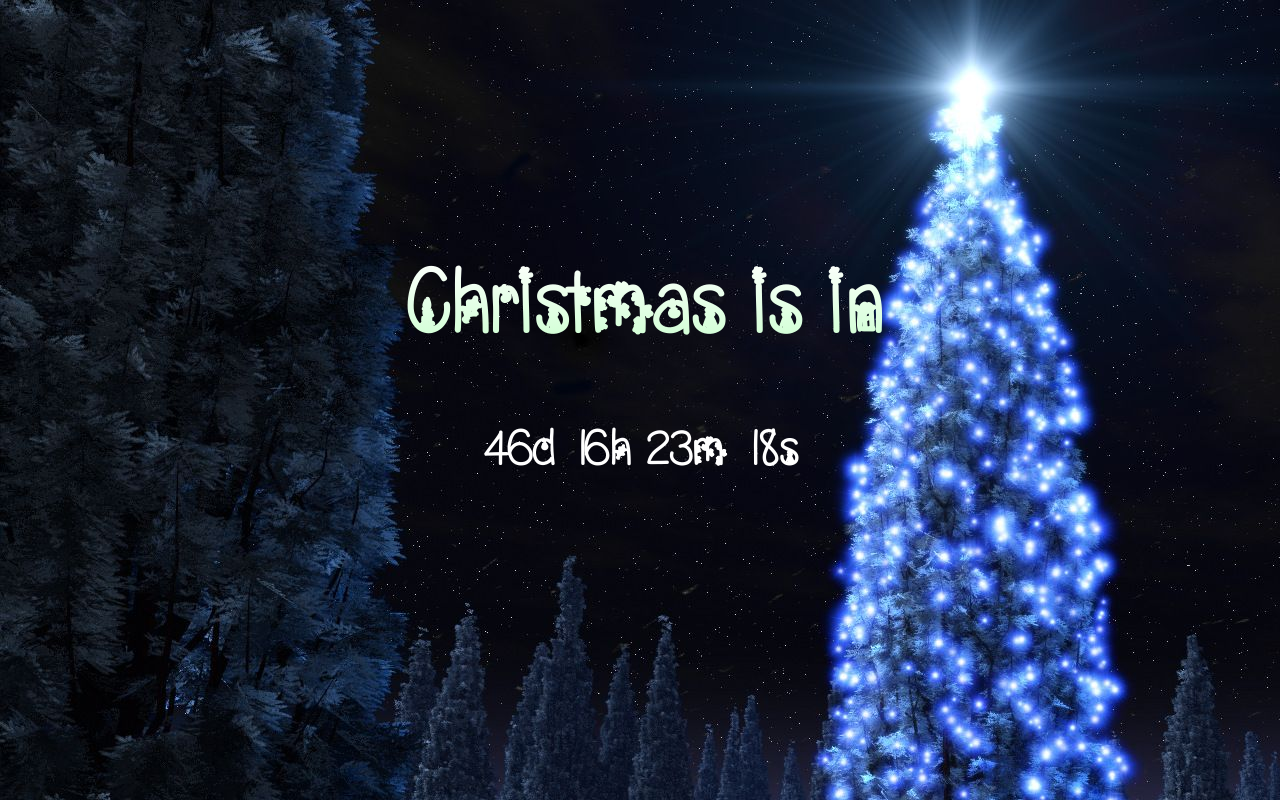
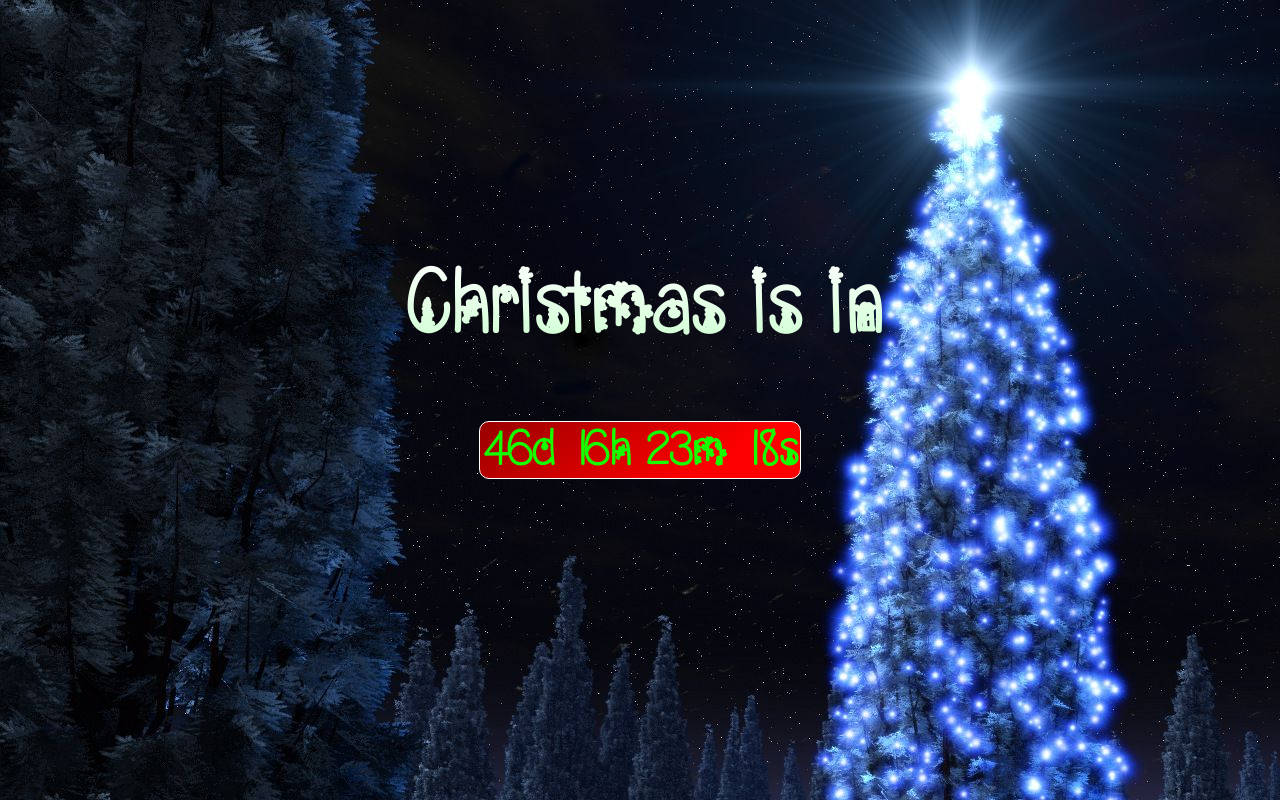
Before and after one commit to Kaytin808/Christmas-countdown-timer, a plain HTML site: page index.html in a window 1280 px wide. Drawn offline with Linux system fonts and the light colour scheme.

Commit message:
Added Gradient background to timer

```diff
--- a/index.html
+++ b/index.html
@@ -8,10 +8,11 @@
     <title>Christmas Timer</title>
 </head>
 <body>
+<div class="christmas-box">
+<h1 class="christmas">Christmas is in</h1>
 
-<h1 class="christmas">Christmas is in</h1>
     <p id="demo"></p>
-
+</div>
     <script src="/script.js"></script>
 </body>
 </html>
--- a/style.css
+++ b/style.css
@@ -6,7 +6,13 @@
     font-family: christ;
     font-weight: 700;
     font-size: 50px;
-    color: white;
+    color: rgb(21, 255, 0);
+    border: 1px solid white;
+    border-radius: 10px;
+    width: 20rem;
+    text-align: center;
+    background-color: #990000;
+    background-image: linear-gradient(147deg, #990000 0%, #ff0000 74%);
   }
 .christmas {
     font-family: christ;
@@ -16,6 +22,7 @@
     text-align: center;
     min-height: 58vh;
     font-size: 90px;
+    border: 1px white;
     background: -webkit-linear-gradient(rgb(255, 255, 255), rgb(0, 255, 21));
     -webkit-background-clip: text;
     -webkit-text-fill-color: transparent;
```
